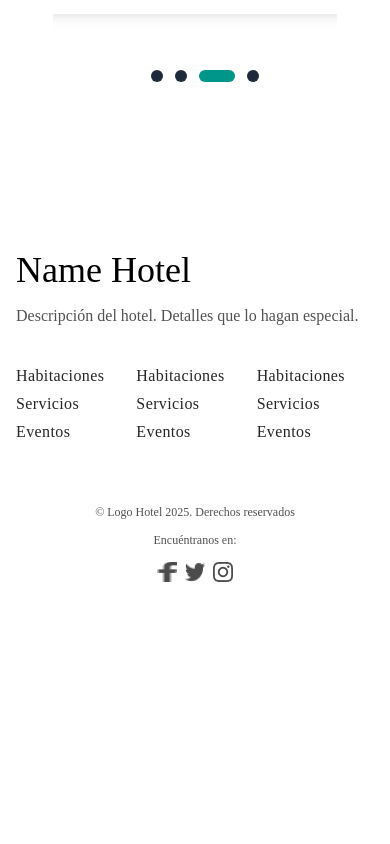
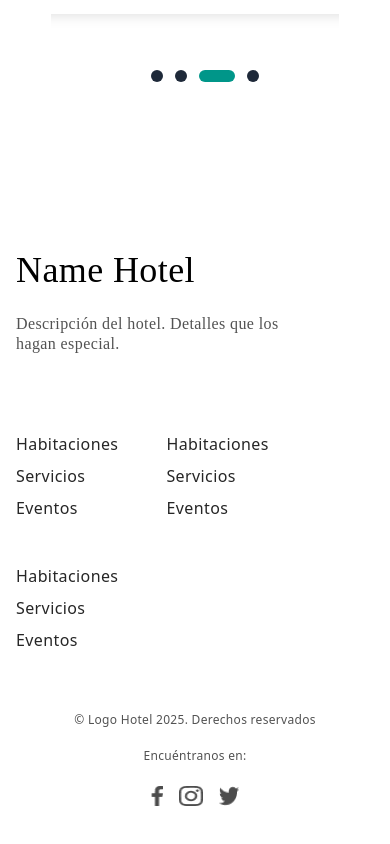
Before and after one commit to John-Alz/roomify-client, a React app: page / in a window 390 px wide. Shown: the part 3100-3944 px from the top of the page. Before the commit the page ends 3786 px from the top, so only its background shows below. Built offline with nearby package versions, Linux system fonts and the light colour scheme; the HTML template or start-up script is replaced by a standard one.

Commit message:
implementacion-responsive-v4

```diff
--- a/src/modules/home/components/Footer.jsx
+++ b/src/modules/home/components/Footer.jsx
@@ -2,55 +2,59 @@ import { Link } from "react-router-dom";
 
 export const Footer = () => {
   return (
-    <footer className="bg-white px-4 sm:px-10 lg:px-[216px] text-gray-800 pb-6 mt-10 mb-10">
+    <footer className="bg-white px-4 sm:px-10 whitespace-nowrap font-16 font-dm-sans tracking-wide lg:px-[115px] text-gray-800 pb-6 mt-10 mb-10">
       <div className="w-full max-w-screen-xl mx-auto py-10 flex flex-col justify-start items-start gap-16">
 
         {/* Sección superior */}
-        <div className="w-full flex flex-wrap justify-between items-start gap-10">
+        <div className="w-full flex flex-wrap justify-between items-start gap-20">
 
           {/* Nombre del hotel y descripción */}
-          <div className="flex flex-col justify-start items-start gap-4 w-full sm:w-auto">
+          <div className="flex flex-col justify-start items-start gap-6 w-full sm:w-auto">
             <div className="text-black text-4xl md:text-5xl font-normal font-['Belleza'] leading-10">
               Name Hotel
             </div>
             <p className="w-full sm:w-80 text-neutral-600 text-base font-normal font-['DM_Sans'] leading-tight">
-              Descripción del hotel. Detalles que lo hagan especial.
+              Descripción del hotel. Detalles que los <br /> hagan especial.
             </p>
           </div>
 
           {/* Listado de enlaces */}
-          <div className="flex flex-wrap sm:flex-nowrap justify-start items-start gap-8 sm:gap-14 md:gap-20">
-            {[1, 2, 3].map((_, index) => (
-              <div key={index} className="flex flex-col justify-start items-start gap-2">
-                {["Habitaciones", "Servicios", "Eventos"].map((item, idx) => (
-                  <div key={idx} className="text-neutral-800 text-base font-normal font-['DM_Sans'] leading-tight whitespace-nowrap tracking-wide">
-                    {item}
-                  </div>
-                ))}
-              </div>
-            ))}
-          </div>
-
-        </div>
-
-        {/* Sección inferior */}
-        <div className="w-full flex flex-col sm:flex-row justify-between items-center gap-4">
-          <p className="text-neutral-600 text-xs font-normal font-['DM_Sans'] leading-none">
-            © Logo Hotel 2025. Derechos reservados
-          </p>
-
-          <div className="flex flex-col sm:flex-row justify-start items-center gap-4">
-            <p className="text-neutral-600 text-xs font-normal font-['DM_Sans'] leading-none">
-              Encuéntranos en:
-            </p>
-            <div className="flex justify-start items-center gap-2">
-              {["Vector.png", "Vector2.png", "Vector3.png"].map((icon, index) => (
-                <img key={index} src={`/public/${icon}`} alt={`icono${index + 1}`} className="h-5 w-5" />
-              ))}
+          <div className="flex flex-wrap sm:flex-nowrap justify-start items-start gap-12 sm:gap-16 md:gap-24">
+            <div className="flex flex-col justify-start items-start gap-3">
+              <div className="text-neutral-800 text-base font-normal whitespace-nowrap font-dm-sans tracking-wide leading-tight">Habitaciones</div>
+              <div className="text-neutral-800 text-base font-normal whitespace-nowrap font-dm-sans tracking-wide leading-tight">Servicios</div>
+              <div className="text-neutral-800 text-base font-normal whitespace-nowrap font-dm-sans tracking-wide leading-tight">Eventos</div>
+            </div>
+            <div className="flex flex-col justify-start items-start gap-3">
+              <div className="text-neutral-800 text-base font-normal whitespace-nowrap font-dm-sans tracking-wide leading-tight">Habitaciones</div>
+              <div className="text-neutral-800 text-base font-normal whitespace-nowrap font-dm-sans tracking-wide leading-tight">Servicios</div>
+              <div className="text-neutral-800 text-base font-normal whitespace-nowrap font-dm-sans tracking-wide leading-tight">Eventos</div>
+            </div>
+            <div className="flex flex-col justify-start items-start gap-3">
+              <div className="text-neutral-800 text-base font-normal whitespace-nowrap font-dm-sans tracking-wide leading-tight">Habitaciones</div>
+              <div className="text-neutral-800 text-base font-normal whitespace-nowrap font-dm-sans tracking-wide leading-tight">Servicios</div>
+              <div className="text-neutral-800 text-base font-normal whitespace-nowrap font-dm-sans tracking-wide leading-tight">Eventos</div>
             </div>
           </div>
         </div>
 
+        {/* Sección inferior */}
+        <div className="w-full flex flex-col sm:flex-row justify-between items-center gap-6">
+          <p className="text-neutral-600 text-xs font-normal whitespace-nowrap font-dm-sans tracking-wide leading-none">
+            © Logo Hotel 2025. Derechos reservados
+          </p>
+
+          <div className="flex flex-col text-gray-700 whitespace-nowrap font-dm-sans tracking-wide sm:flex-row justify-start items-center gap-6">
+            <p className="text-neutral-600 text-xs font-normal whitespace-nowrap font-dm-sans tracking-wide leading-none">
+              Encuéntranos en:
+            </p>
+            <div className="flex justify-start  items-center gap-4">
+              <img src="/public/Vector.png" alt="icono1" className="h-5 w-3" />
+              <img src="/public/Vector3.png" alt="icono2" className="h-5 w-6" />
+              <img src="/public/Vector2.png" alt="icono3" className="h-5 w-5" />
+            </div>
+          </div>
+        </div>
       </div>
     </footer>
   );
--- a/src/modules/home/components/Testimonials.jsx
+++ b/src/modules/home/components/Testimonials.jsx
@@ -3,7 +3,7 @@ import { Link } from "react-router-dom";
 
 export const Testimonials = () => {
   return (
-    <div className="w-[73%] flex flex-col justify-center items-center mt-12 gap-10 mx-auto">
+    <div className="w-[74%] flex flex-col justify-center items-center mt-12 gap-10 mx-auto">
       <div className="flex flex-col justify-center items-center gap-4">
         <div className="text-center text-siah text-4xl whitespace-nowrap font-semibold font-dm-sans tracking-wide">
           Lo Que Opinan Nuestros Clientes.
@@ -35,7 +35,7 @@ export const Testimonials = () => {
               src="public/testimonio2.png"
             />
           </div>
-          <div className="px-6 pt-12 pb-6 absolute bg-white rounded-[40px] shadow-[0px_0px_15px_0px_rgba(0,0,0,0.15)] flex flex-col justify-start items-center gap-6 left-[990px] top-[12px]">
+          <div className="px-6 pt-12 pb-6 absolute bg-white rounded-[40px] shadow-[0px_0px_15px_0px_rgba(0,0,0,0.15)] flex flex-col justify-start items-center gap-6 left-[996px] top-[12px]">
             <div className="w-36 text-center text-black text-lg ml-14 font-bold font-['Poppins']">
               Sara Watson
             </div>
```
Also changed, not shown: public/Vector.png.
